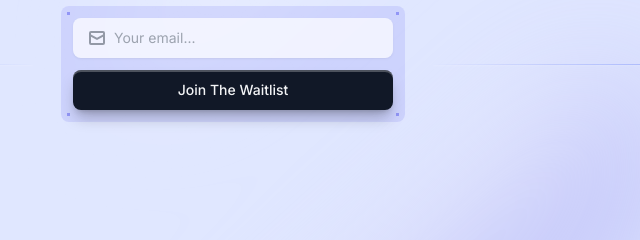
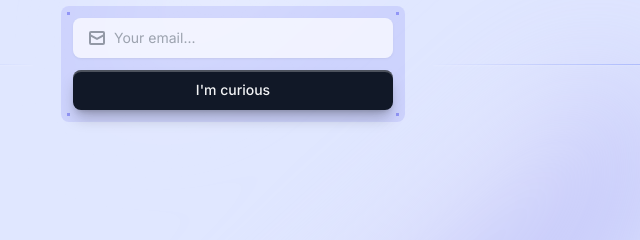
Before and after one commit to ofaltins/newcommerce.no, a website: page index.html in a window 1280 px wide. Shown: the part 425-665 px from the top of the page, 407-1047 px from the left. Drawn offline with Linux system fonts and the light colour scheme.

Commit message:
Update index.html

```diff
--- a/index.html
+++ b/index.html
@@ -226,7 +226,7 @@
                         <button
                           class="btn text-gray-100 bg-gray-900 hover:bg-gray-800 dark:text-gray-800 dark:bg-gray-100 dark:hover:bg-white w-full"
                         >
-                          Join The Waitlist
+                          I'm curious
                         </button>
                       </div>
                     </div>
```
